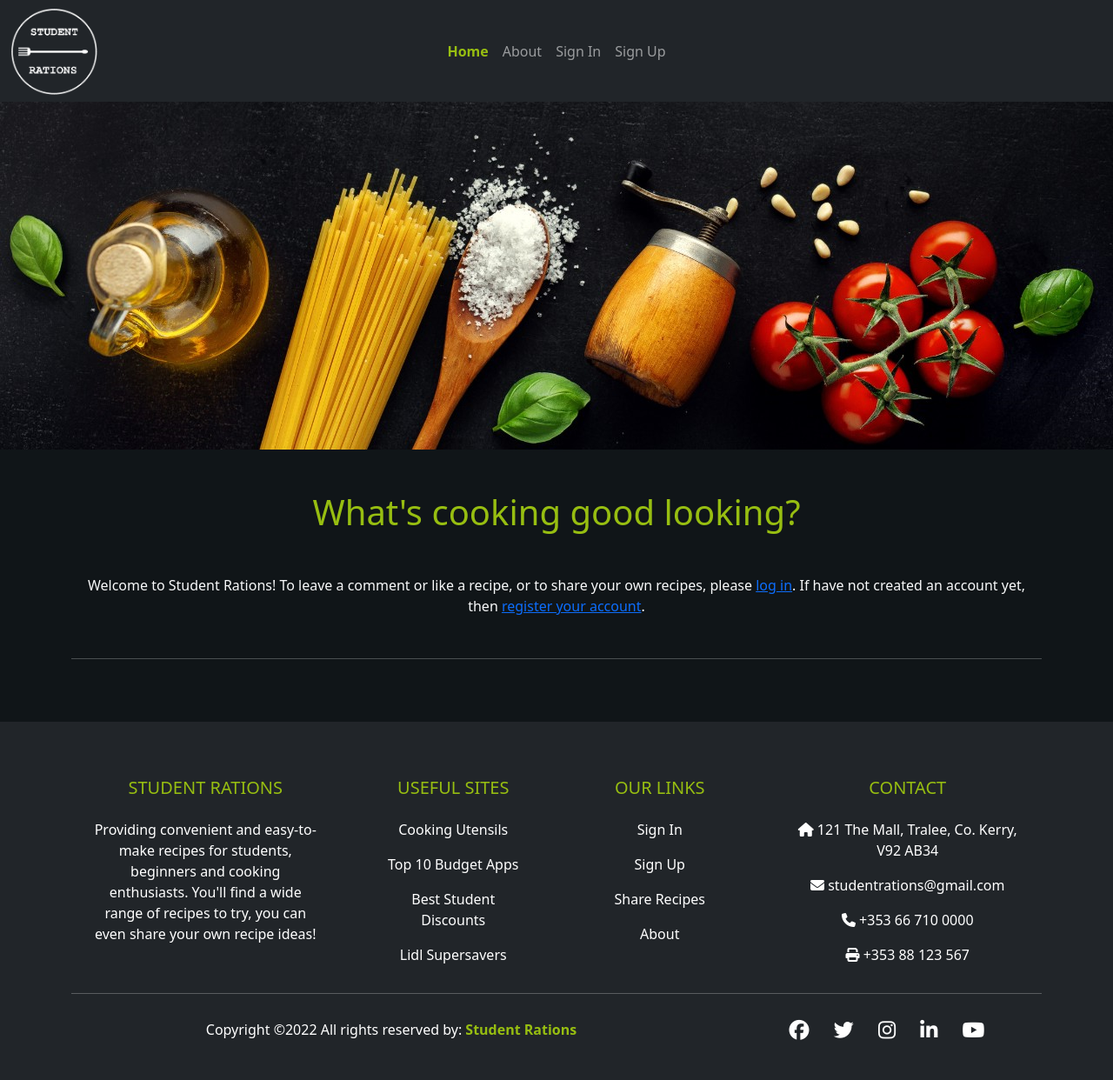
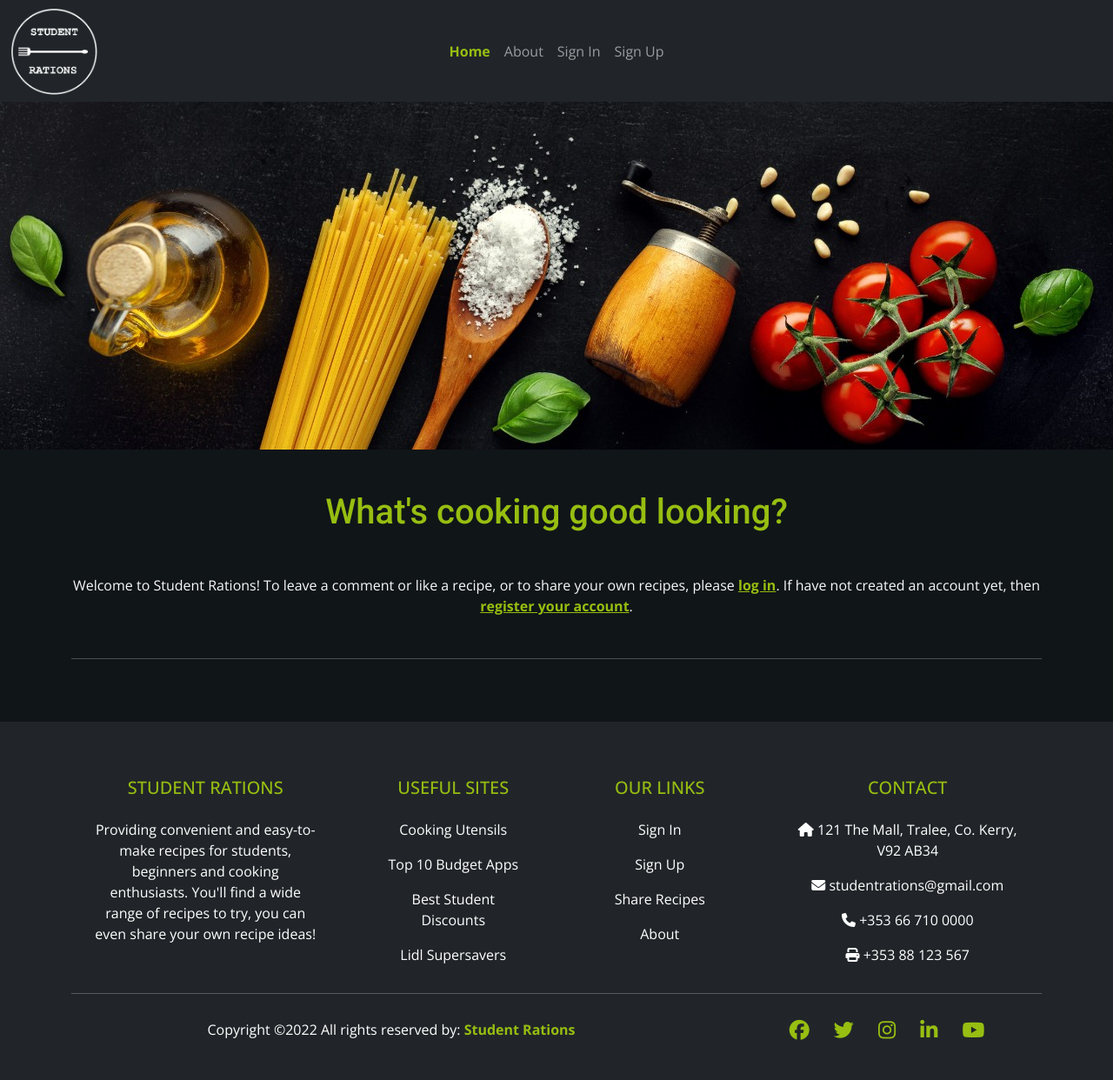
Before and after one commit to Irishbecky91/student_rations, a Django app: page / in a window 1280 px wide. Shown: the whole page at 87% size. Run offline with Django 3.2, Linux system fonts and the light colour scheme; data that the repository does not hold is empty; some libraries are stand-ins or nearby versions.

Commit message:
Add final styling touchs and fonts, return DEBUG to False

```diff
--- a/static/css/style.css
+++ b/static/css/style.css
@@ -30,7 +30,15 @@ main {
 
 
 /* Text Styling */
-.green-text, #active-green {
+h1, h2, h3, h4 {
+    font-family: 'Roboto', sans-serif;
+}
+
+body {
+    font-family: 'Open Sans', sans-serif;
+}
+
+.green-text, #active-green, #social {
     color: #97BE11;
 }
 
--- a/templates/base.html
+++ b/templates/base.html
@@ -5,7 +5,13 @@
     <meta charset="UTF-8">
     <meta http-equiv="X-UA-Compatible" content="IE=edge">
     <meta name="viewport" content="width=device-width, initial-scale=1.0">
-    <!-- Bootstrap 5 -->
+    <!-- Google Fonts -->
+    <link rel="preconnect" href="https://fonts.googleapis.com">
+    <link rel="preconnect" href="https://fonts.gstatic.com" crossorigin>
+    <link
+        href="https://fonts.googleapis.com/css2?family=Open+Sans:wght@300;400;500;600;700;800&family=Roboto:wght@300;400;500;700;900&display=swap"
+        rel="stylesheet">
+    <!-- Bootstrap 5 link -->
     <link href="https://cdn.jsdelivr.net/npm/bootstrap@5.0.2/dist/css/bootstrap.min.css" rel="stylesheet"
         integrity="sha384-EVSTQN3/azprG1Anm3QDgpJLIm9Nao0Yz1ztcQTwFspd3yD65VohhpuuCOmLASjC" crossorigin="anonymous">
     <!-- CSS -->
@@ -15,9 +21,9 @@
     <script src="https://kit.fontawesome.com/9d283dbd3f.js" crossorigin="anonymous"></script>
     <!-- jQuery -->
     <script src="https://ajax.googleapis.com/ajax/libs/jquery/3.6.0/jquery.min.js"></script>
-    <!-- Bootstrap 5 -->
+    <!-- Bootstrap 5 script -->
     <script src="https://cdn.jsdelivr.net/npm/bootstrap@5.0.2/dist/js/bootstrap.bundle.min.js"
-    integrity="sha384-MrcW6ZMFYlzcLA8Nl+NtUVF0sA7MsXsP1UyJoMp4YLEuNSfAP+JcXn/tWtIaxVXM" crossorigin="anonymous">
+        integrity="sha384-MrcW6ZMFYlzcLA8Nl+NtUVF0sA7MsXsP1UyJoMp4YLEuNSfAP+JcXn/tWtIaxVXM" crossorigin="anonymous">
     </script>
     <!-- include summernote css/js -->
     <link href="https://cdnjs.cloudflare.com/ajax/libs/summernote/0.8.3/summernote.css" rel="stylesheet">
@@ -55,18 +61,22 @@
                     </li>
                     {% if user.is_authenticated %}
                     <li class="nav-item">
-                        <a class="nav-link {% block active_create_recipe %}{% endblock %}" {% block aria_create_recipe %}{% endblock %}
-                            href="{% url 'create_recipe' %}">Share a Recipe</a>
+                        <a class="nav-link {% block active_create_recipe %}{% endblock %}"
+                            {% block aria_create_recipe %}{% endblock %} href="{% url 'create_recipe' %}">Share a
+                            Recipe</a>
                     </li>
                     <li class="nav-item">
-                        <a class="nav-link {% block active_logout %}{% endblock %}" {% block aria_logout %}{% endblock %} href="{% url 'account_logout' %}">Sign Out</a>
+                        <a class="nav-link {% block active_logout %}{% endblock %}"
+                            {% block aria_logout %}{% endblock %} href="{% url 'account_logout' %}">Sign Out</a>
                     </li>
                     {% else %}
                     <li class="nav-item">
-                        <a class="nav-link {% block active_login %}{% endblock %}" {% block aria_login %}{% endblock %} href="{% url 'account_login' %}">Sign In</a>
+                        <a class="nav-link {% block active_login %}{% endblock %}" {% block aria_login %}{% endblock %}
+                            href="{% url 'account_login' %}">Sign In</a>
                     </li>
                     <li class="nav-item">
-                        <a class="nav-link {% block active_signup %}{% endblock %}" {% block aria_signup %}{% endblock %} href="{% url 'account_signup' %}">Sign Up</a>
+                        <a class="nav-link {% block active_signup %}{% endblock %}"
+                            {% block aria_signup %}{% endblock %} href="{% url 'account_signup' %}">Sign Up</a>
                     </li>
                     {% endif %}
                 </ul>
@@ -109,10 +119,12 @@
                     </p>
                     <p>
                         <a href="https://www.savvyspender.ie/post/the-best-student-discounts-in-ireland"
-                            class="text-white" style="text-decoration: none;" target="_blank"> Best Student Discounts</a>
+                            class="text-white" style="text-decoration: none;" target="_blank"> Best Student
+                            Discounts</a>
                     </p>
                     <p>
-                        <a href="https://www.lidl.ie/super-savers" class="text-white" style="text-decoration: none;" target="_blank">
+                        <a href="https://www.lidl.ie/super-savers" class="text-white" style="text-decoration: none;"
+                            target="_blank">
                             Lidl Supersavers</a>
                     </p>
 
@@ -122,18 +134,22 @@
                     <h5 class="text-uppercase mb-4 font-weight-bold green-text">Our links</h5>
                     {% if user.is_authenticated %}
                     <p>
-                        <a href="{% url 'account_logout' %}" class="text-white" style="text-decoration: none;">Sign Out</a>
+                        <a href="{% url 'account_logout' %}" class="text-white" style="text-decoration: none;">Sign
+                            Out</a>
                     </p>
                     {% else %}
                     <p>
-                        <a href="{% url 'account_login' %}" class="text-white" style="text-decoration: none;">Sign In</a>
+                        <a href="{% url 'account_login' %}" class="text-white" style="text-decoration: none;">Sign
+                            In</a>
                     </p>
                     <p>
-                        <a href="{% url 'account_signup' %}" class="text-white" style="text-decoration: none;">Sign Up</a>
+                        <a href="{% url 'account_signup' %}" class="text-white" style="text-decoration: none;">Sign
+                            Up</a>
                     </p>
                     {% endif %}
                     <p>
-                        <a href="{% url 'create_recipe' %}" class="text-white" style="text-decoration: none;">Share Recipes</a>
+                        <a href="{% url 'create_recipe' %}" class="text-white" style="text-decoration: none;">Share
+                            Recipes</a>
                     </p>
                     <p>
                         <a href="{% url 'about' %}" class="text-white" style="text-decoration: none;">About</a>
@@ -175,27 +191,27 @@
                             <li class="list-inline-item">
                                 <a href="https://www.facebook.com" class="btn-floating btn-sm text-white"
                                     style="font-size: 23px;" aria-label="Social Link - Facebook" target="_blank"><i
-                                        class="fab fa-facebook"></i></a>
+                                        class="fab fa-facebook" id="social"></i></a>
                             </li>
                             <li class="list-inline-item">
                                 <a href="https://www.twitter.com" class="btn-floating btn-sm text-white"
                                     style="font-size: 23px;" aria-label="Social Link - Twitter" target="_blank"><i
-                                        class="fab fa-twitter"></i></a>
+                                        class="fab fa-twitter" id="social"></i></a>
                             </li>
                             <li class="list-inline-item">
                                 <a href="https://www.instagram.com" class="btn-floating btn-sm text-white"
                                     style="font-size: 23px;" aria-label="Social Link - Instagram" target="_blank"><i
-                                        class="fab fa-instagram"></i></a>
+                                        class="fab fa-instagram" id="social"></i></a>
                             </li>
                             <li class="list-inline-item">
                                 <a href="https://www.linkedin.com" class="btn-floating btn-sm text-white"
                                     style="font-size: 23px;" aria-label="Social Link - LinkedIn" target="_blank"><i
-                                        class="fab fa-linkedin-in"></i></a>
+                                        class="fab fa-linkedin-in" id="social"></i></a>
                             </li>
                             <li class="list-inline-item">
                                 <a href="https://www.youtube.com" class="btn-floating btn-sm text-white"
                                     style="font-size: 23px;" aria-label="Social Link - YouTube" target="_blank"><i
-                                        class="fab fa-youtube"></i></a>
+                                        class="fab fa-youtube" id="social"></i></a>
                             </li>
                         </ul>
                     </div>
@@ -210,4 +226,5 @@
     initSummernote();
 </script>
 {% endblock%}
+
 </html>
--- a/templates/index.html
+++ b/templates/index.html
@@ -46,9 +46,10 @@ aria-current="page" id="active-green"
             {% else %}
             <h1 class="text-center padding green-text mb-5 mt-5">What's cooking good looking?</h1>
             <p class="text-light text-center mb-5">Welcome to Student Rations! To leave a comment or like a recipe, or
-                to share your
-                own recipes, please <a class="link" href="{% url 'account_login' %}">log in</a>. If have not created an account
-                yet, then <a class="link" href="{% url 'account_signup' %}">register your account</a>.</p>
+                to share your own recipes, please <a class="link" href="{% url 'account_login' %}" id="active-green">log
+                    in</a>. If have not created an account
+                yet, then <a class="link" href="{% url 'account_signup' %}" id="active-green">register your account</a>.
+            </p>
             <hr class="mt-3 mb-5 text-light">
             {% endif %}
         </div>
@@ -98,7 +99,8 @@ aria-current="page" id="active-green"
             <ul class="pagination justify-content-center">
                 {% if page_obj.has_previous %}
                 <li>
-                    <a href="?page={{ page_obj.previous_page_number }}" class="page_link" id="active-green">&laquo; PREV</a>
+                    <a href="?page={{ page_obj.previous_page_number }}" class="page_link" id="active-green">&laquo;
+                        PREV</a>
                 </li>
                 {% endif %}
                 {% if page_obj.has_next %}
```
Also changed, not shown: README.md.
